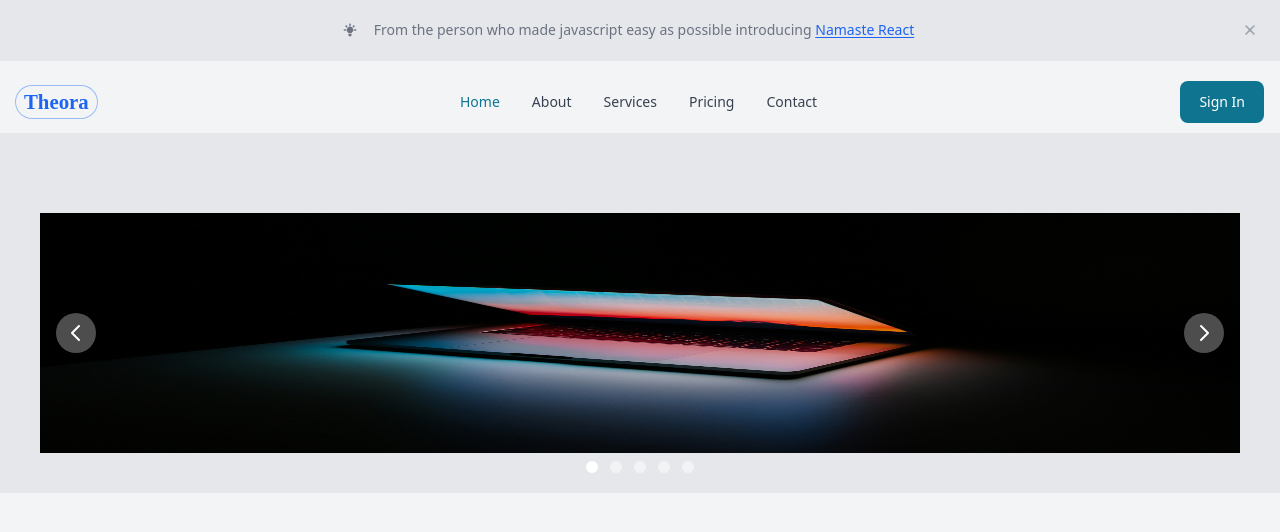
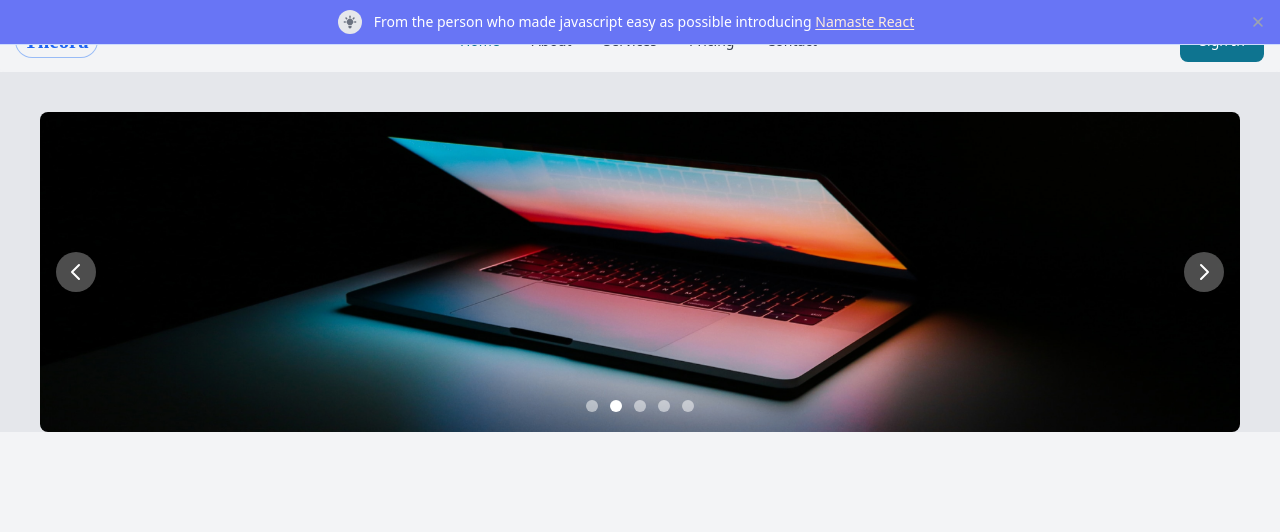
Before and after one commit to Riyas-iqbal/Theora, a React (Vite) app in the folder client/: page /user in a window 1280 px wide. Shown: the top 532 px of the page. Built offline with nearby package versions, Linux system fonts and the light colour scheme; a web font is replaced by a local one.

Commit message:
top banner HeroUser

```diff
--- a/client/src/components/common/CarouselHero.jsx
+++ b/client/src/components/common/CarouselHero.jsx
@@ -12,11 +12,11 @@ function CarouselHero() {
     ]
 
     return (
-        <div className="sm:h-64 xl:h-80 2xl:h-96 min-h-min">
-            <Carousel slide={false}>
+        <div className="h-40 sm:h-64 xl:h-80 2xl:h-96">
+            <Carousel >
                 {
                     images.map((image,index) => {
-                        return <img className='h-60'
+                        return <img className=''
                             key={index}
                             src={image}
                             alt="..."
--- a/client/src/components/common/Logo.jsx
+++ b/client/src/components/common/Logo.jsx
@@ -5,7 +5,8 @@ function Logo({ size = 1, tutor = false , outline = true , to = '/' }) {
     return (
         <>
             {/* <div className='border-r border-l ring-1 border-blue-500 rounded-full px-1 flex flex-col hover:bg-blue-50' > */}
-            <Link to={to} className='relative'>
+            {/* <Link to={to} className='relative'> */}
+            <Link to={to} className=''>
                 <h1 className=
                 {
                     `${tutor ? 'text-orange-400': 'text-blue-600' }
--- a/client/src/components/common/TopBanner.jsx
+++ b/client/src/components/common/TopBanner.jsx
@@ -2,11 +2,16 @@ import React from 'react'
 import { Link } from 'react-router-dom'
 
 function TopBanner( { promotion='Check out the new thing we launched', LinkTitle = 'Click here', to='about' }) {
+
   return (
     <>
-      <div id="sticky-banner" tabIndex={-1} className="top-0 left-0 z-50 flex justify-between w-full p-4 border-b border-gray-200 bg-gray-200 dark:bg-gray-700 dark:border-gray-600">
+      <div
+        id="sticky-banner"
+        tabIndex={-1}
+        className="top-0 left-0 z-50 flex justify-between w-full p-2 border-b border-indigo-200 bg-indigo-500 dark:bg-gray-700 dark:border-gray-600"
+      >
         <div className="flex items-center mx-auto">
-          <p className="flex items-center text-sm font-normal text-gray-500 dark:text-gray-400">
+          <p className="flex items-center text-sm font-normal text-white dark:text-gray-400">
             <span className="inline-flex p-1 mr-3 bg-gray-200 rounded-full dark:bg-gray-600">
               <svg className="w-4 h-4 text-gray-500 dark:text-gray-400" fill="currentColor" viewBox="0 0 20 20" xmlns="http://www.w3.org/2000/svg" aria-hidden="true">
                 <path d="M11 3a1 1 0 10-2 0v1a1 1 0 102 0V3zM15.657 5.757a1 1 0 00-1.414-1.414l-.707.707a1 1 0 001.414 1.414l.707-.707zM18 10a1 1 0 01-1 1h-1a1 1 0 110-2h1a1 1 0 011 1zM5.05 6.464A1 1 0 106.464 5.05l-.707-.707a1 1 0 00-1.414 1.414l.707.707zM5 10a1 1 0 01-1 1H3a1 1 0 110-2h1a1 1 0 011 1zM8 16v-1h4v1a2 2 0 11-4 0zM12 14c.015-.34.208-.646.477-.859a4 4 0 10-4.954 0c.27.213.462.519.476.859h4.002z" />
@@ -14,7 +19,7 @@ function TopBanner( { promotion='Check out the new thing we launched', LinkTitle
               <span className="sr-only">Light bulb</span>
             </span>
             <span>
-                {promotion} <Link to={to} className="inline font-medium text-blue-600 underline dark:text-blue-500 underline-offset-2 decoration-600 dark:decoration-500 decoration-solid hover:no-underline">
+                {promotion} <Link to={to} className="inline font-medium text-orange-100 underline dark:text-blue-500 underline-offset-2 decoration-600 dark:decoration-500 decoration-solid hover:no-underline">
                 {LinkTitle }
                 </Link>
             </span>
--- a/client/src/pages/user/HeroUser.jsx
+++ b/client/src/pages/user/HeroUser.jsx
@@ -1,22 +1,41 @@
 // import React from 'react'
+import { useEffect, useState } from "react"
 import CarouselHero from "../../components/common/CarouselHero"
 import TopBanner from "../../components/common/TopBanner"
 import Navbar from "../../components/user/Navbar"
 import { Link } from 'react-router-dom'
 
 function HeroUser() {
+  const LinkTitle = "Namaste React";
+  const promotion = "From the person who made javascript easy as possible introducing"
+
+  const [showComponent, setShowComponent] = useState(false)
+
+  useEffect(() => {
+    setTimeout(() => {
+      setShowComponent(true)
+    }, 3000);
+  }, [])
 
   return (
     <>
-      <TopBanner LinkTitle="Namaste React" promotion="From the person who made javascript easy as possible introducing"/>
+      <div
+        style={{
+          opacity: showComponent ? 1 : 0,
+          top: showComponent ? 0 : '-50px',
+          left: 0,
+          position: 'absolute',
+          transition: 'opacity 1s, top 1s',
+          width: '100vw'
+        }}>
+        <TopBanner LinkTitle={LinkTitle} promotion={promotion} />
+      </div>
+
+
       <Navbar />
-      {/* <hr className="h-px py-3 gray-50 border-0 dark:bg-gray-700" /> */}
+
       <div className="pt-10 px-1 md:px-10 sm:px-5 bg-gray-200/95">
-        {/* <div className="w-screen"> */}
-        {/* <div className="bg-gray-200"> */}
-          <CarouselHero />
-        {/* </div> */}
-        {/* </div> */}
+        <CarouselHero />
       </div>
     </>
   )
--- a/client/src/utils/Counter.jsx
+++ b/client/src/utils/Counter.jsx
@@ -2,22 +2,22 @@ import React from 'react';
 import AnimatedNumber from 'react-animated-numbers';
 
 function Counter({ value=200 }) {
-  return value
-  // return (
-  //     <AnimatedNumber
-  //       includeComma
-  //       animateToNumber={value}
-  //       locale="en-US"
-  //       // configs={[
-  //       //   { mass: 1, tension: 220, friction: 100 },
-  //       //   { mass: 1, tension: 180, friction: 130 },
-  //       //   { mass: 1, tension: 280, friction: 90 },
-  //       //   { mass: 1, tension: 180, friction: 135 },
-  //       //   { mass: 1, tension: 260, friction: 100 },
-  //       //   { mass: 1, tension: 210, friction: 180 },
-  //       // ]}
-  //     />
-  // );
+  // return value
+  return (
+      <AnimatedNumber
+        includeComma
+        animateToNumber={value}
+        locale="en-US"
+        // configs={[
+        //   { mass: 1, tension: 220, friction: 100 },
+        //   { mass: 1, tension: 180, friction: 130 },
+        //   { mass: 1, tension: 280, friction: 90 },
+        //   { mass: 1, tension: 180, friction: 135 },
+        //   { mass: 1, tension: 260, friction: 100 },
+        //   { mass: 1, tension: 210, friction: 180 },
+        // ]}
+      />
+  );
 }
 
 export default Counter
```
